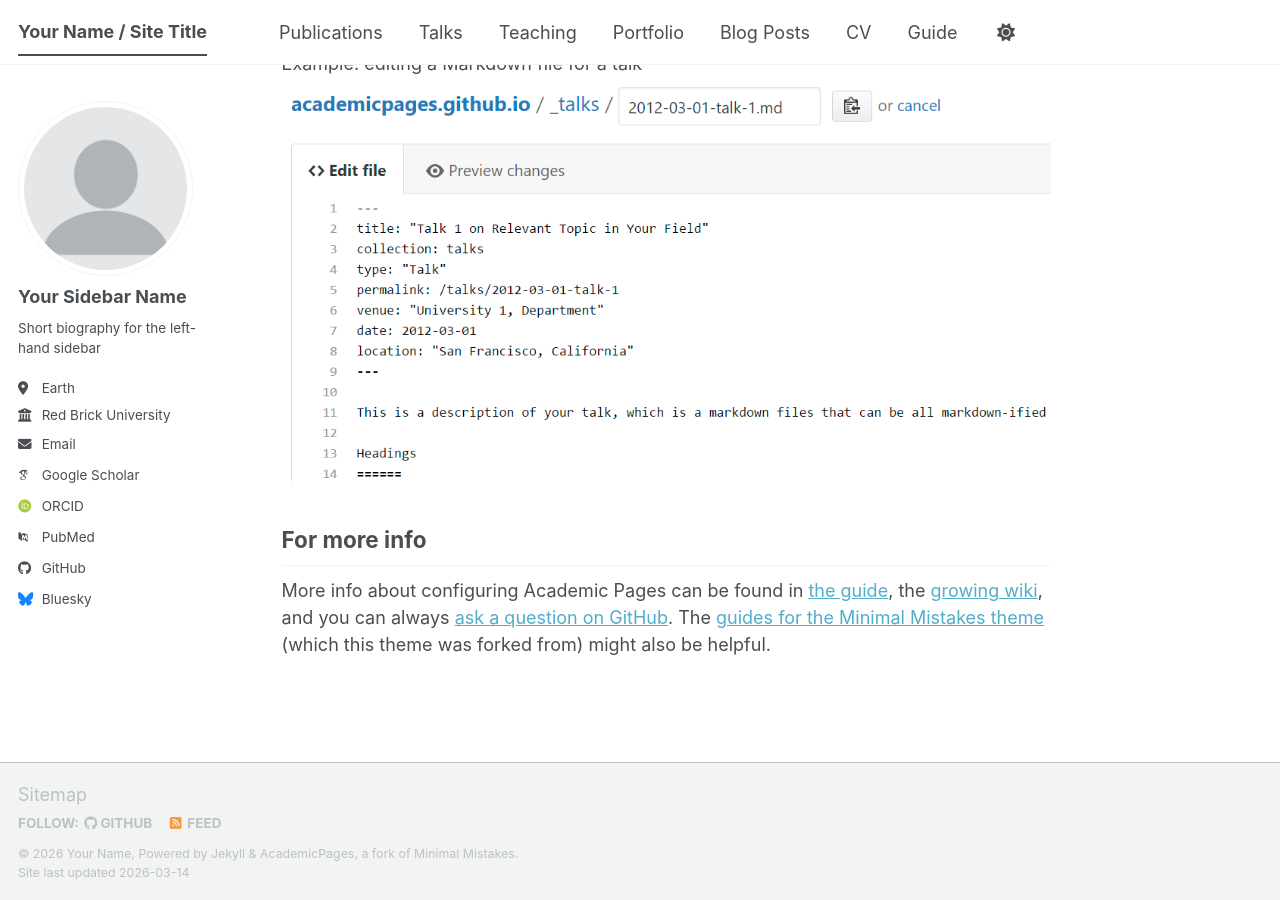
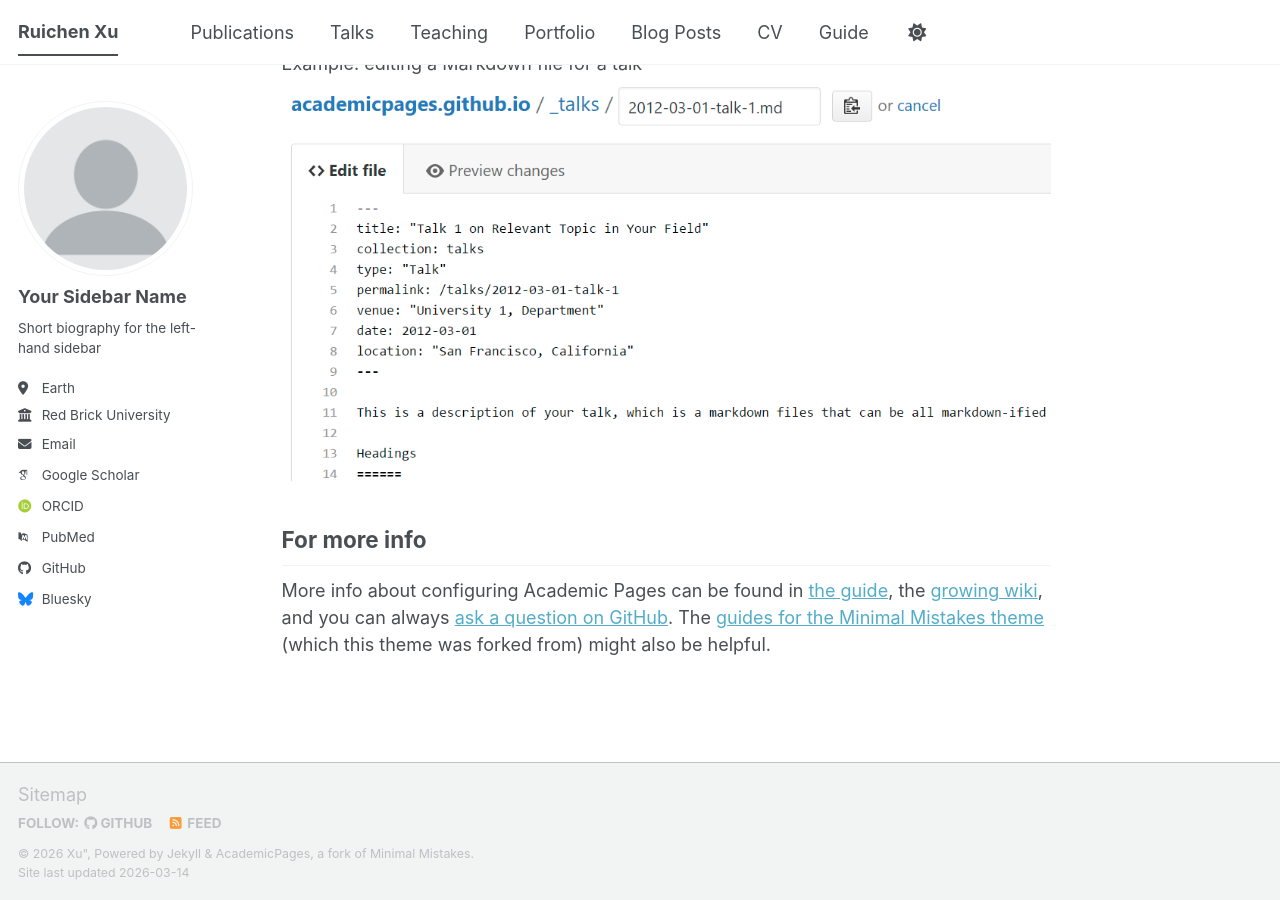
Before and after one commit to ruichenxu66/ruichenxu66.github.io, a Jekyll site: the page built from _pages/about.md, in a window 1280 px wide and 900 px high, scrolled down 2720 px. Built offline with Jekyll 4.4.1, drawn with Linux system fonts in a browser that asks for light colours; some web fonts are replaced; a script bundle is joined from its source files by our own code; library files that are not in the unit come from our copies.

Commit message:
Update _config.yml

```diff
--- a/_config.yml
+++ b/_config.yml
@@ -9,10 +9,10 @@
 # Basic Site Settings
 locale                   : "en-US"
 site_theme               : "default" # The available themes options are "default", "air", "sunrise", "mint", "dirt" and "contrast"
-title                    : "Your Name / Site Title"
+title                    : "Ruichen Xu"
 title_separator          : "-"
-name                     : &name "Your Name"
-description              : &description "Your Name's academic portfolio"   # Update this with a general description of your site, this is the default if not overridden by a page
+name                     : &Ruichen Xu"
+description              : &description "PhD@CUHK"   # Update this with a general description of your site, this is the default if not overridden by a page
 url                      : https://academicpages.github.io # The base hostname & protocol for your site e.g. "https://[your GitHub username].github.io",
                                                            # or if you already have some other page hosted on Github then use "https://[your GitHub username].github.io/[Your Repo Name]"
 baseurl                  : "" # the subpath of your site, e.g. "/blog"
```
